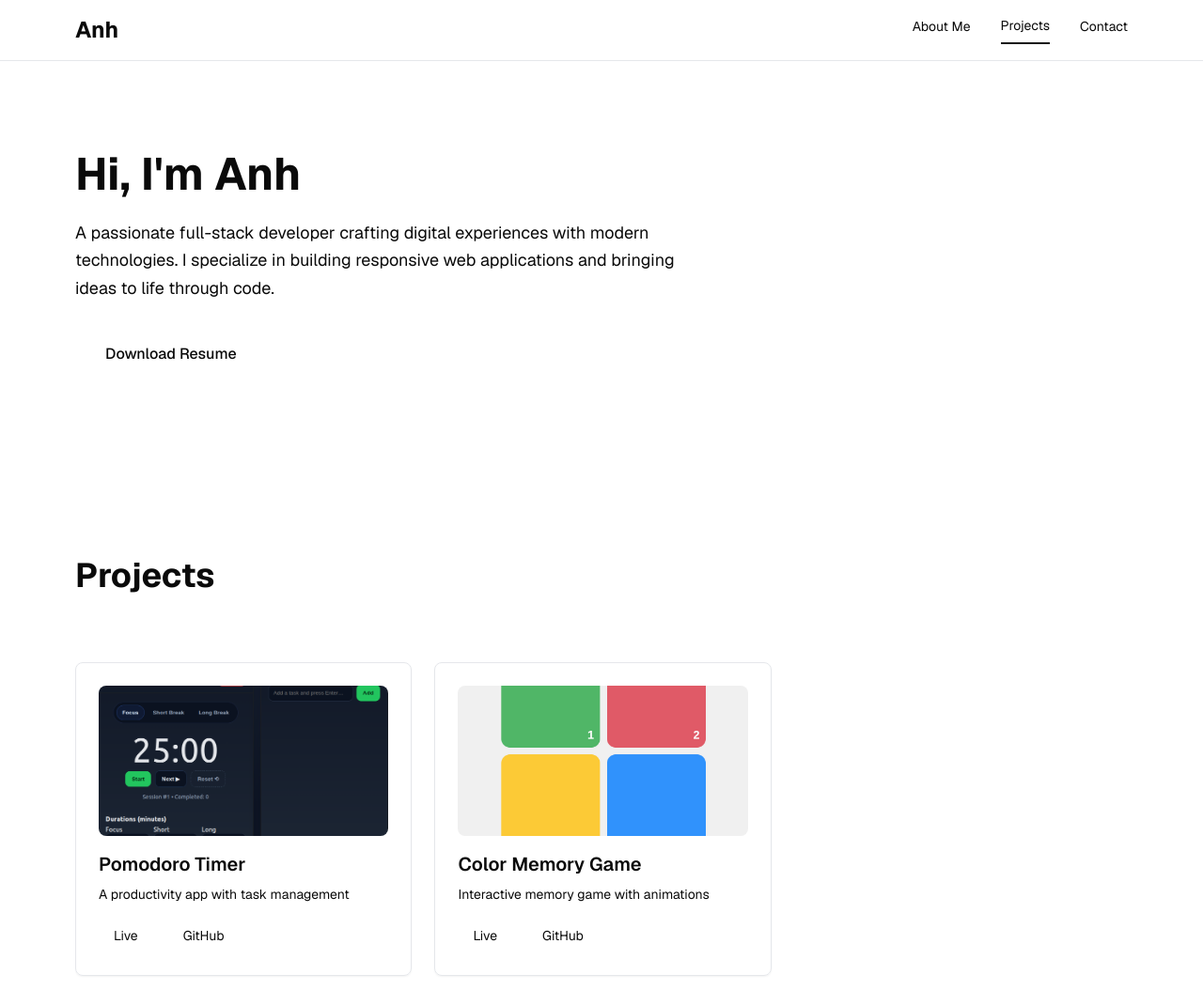
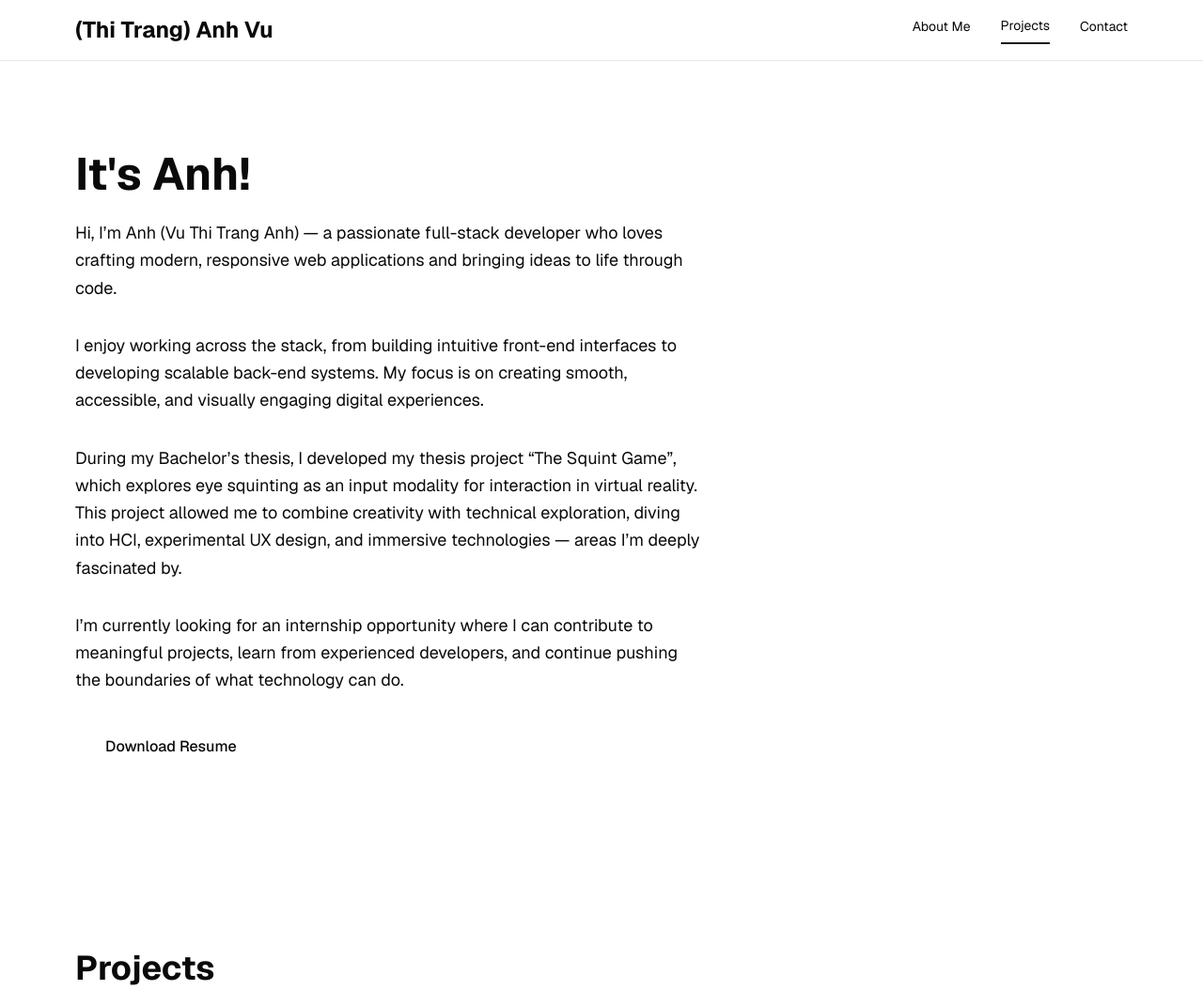
Before and after one commit to yuiyuoo/Anh-Portfolio, a plain HTML site: page index.html in a window 1280 px wide. Shown: the top 1054 px of the page at 94% size. Drawn offline with nearby package versions, Linux system fonts and the light colour scheme.

Commit message:
update About section

```diff
--- a/index.html
+++ b/index.html
@@ -140,7 +140,7 @@
   <!-- Header/Navigation -->
   <header class="sticky top-0 z-50 bg-background/95 backdrop-blur border-b border-border">
     <nav class="max-w-6xl mx-auto px-4 py-4 flex items-center justify-between">
-      <div class="text-2xl font-bold">Anh</div>
+      <div class="text-2xl font-bold">(Thi Trang) Anh Vu</div>
 
       <!-- Desktop Navigation -->
       <div class="hidden md:flex gap-8 items-center">
@@ -166,9 +166,15 @@
   <!-- About Section -->
   <section id="about" class="max-w-6xl mx-auto px-4 py-16 md:py-24">
     <div class="max-w-2xl">
-      <h1 class="text-4xl md:text-5xl font-bold mb-6 fade-in">Hi, I'm Anh</h1>
+      <h1 class="text-4xl md:text-5xl font-bold mb-6 fade-in">It's Anh!</h1>
       <p class="text-lg text-muted-foreground mb-8 fade-in leading-relaxed">
-        A passionate full-stack developer crafting digital experiences with modern technologies. I specialize in building responsive web applications and bringing ideas to life through code.
+        Hi, I’m Anh (Vu Thi Trang Anh) — a passionate full-stack developer who loves crafting modern, responsive web applications and bringing ideas to life through code.
+      </p><p class="text-lg text-muted-foreground mb-8 fade-in leading-relaxed">
+I enjoy working across the stack, from building intuitive front-end interfaces to developing scalable back-end systems. My focus is on creating smooth, accessible, and visually engaging digital experiences.
+</p><p class="text-lg text-muted-foreground mb-8 fade-in leading-relaxed">
+During my Bachelor’s thesis, I developed my thesis project “The Squint Game”, which explores eye squinting as an input modality for interaction in virtual reality. This project allowed me to combine creativity with technical exploration, diving into HCI, experimental UX design, and immersive technologies — areas I’m deeply fascinated by.
+</p><p class="text-lg text-muted-foreground mb-8 fade-in leading-relaxed">
+I’m currently looking for an internship opportunity where I can contribute to meaningful projects, learn from experienced developers, and continue pushing the boundaries of what technology can do.
       </p>
       <button id="resumeBtn" class="bg-primary text-primary-foreground px-8 py-3 rounded-lg font-medium hover:bg-primary/90 fade-in">
         Download Resume
@@ -219,6 +225,9 @@
         </div>
         <div>
           <h3 class="text-lg font-semibold mb-2"><a href="https://github.com/yuiyuoo">GitHub</a></h3>
+        </div>
+        <div>
+          <h3 class="text-lg font-semibold mb-2"><a href="https://leetcode.com/u/VuTrangAnh/">LeetCode</a></h3>
         </div>
       </div>
 
```
